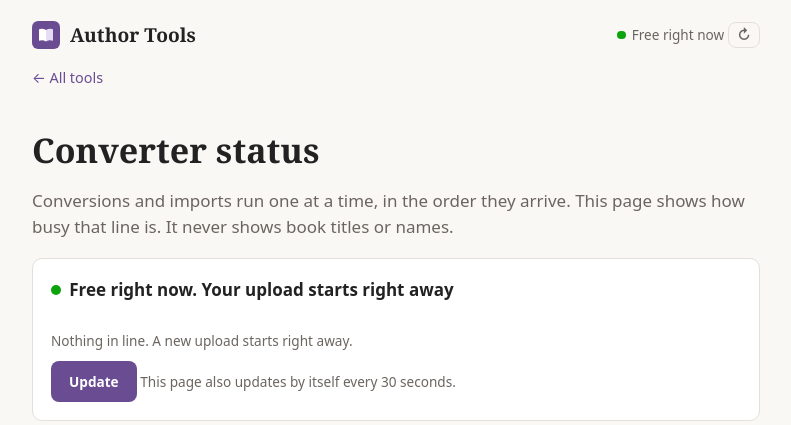
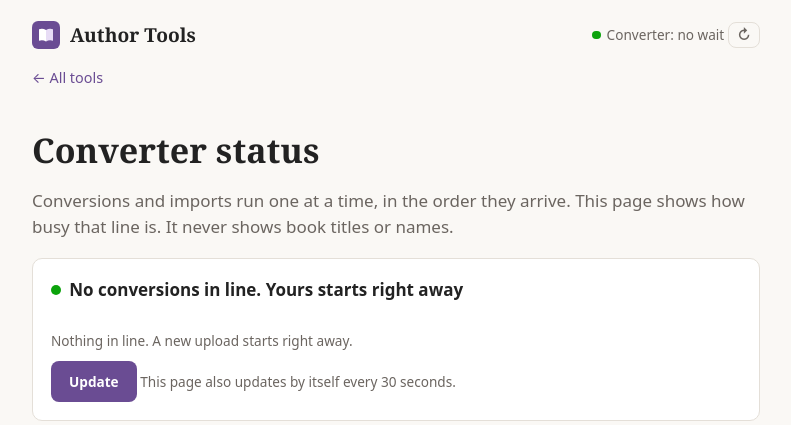
Before and after one commit to hyrum0-a11y/scrivener-to-manuskript, a Flask app: page /status in a window 1280 px wide. Shown: the top 425 px of the page, without its empty margins (244-1035 px from the left). Run offline with Flask 3, Linux system fonts and the light colour scheme; some libraries are stand-ins or nearby versions.

Commit message:
Status badge: say it's the converter, and how many jobs are in line
"Free right now" didn't say what was free. The header badge now reads
"Converter: no wait", "Converter: 3 in line · ~2 min" or "Converter:
full · try again soon", with a tooltip pointing to the full list on
/status; the longer line under upload buttons names the converter too.

Co-Authored-By: Claude Opus 5.5 <noreply@anthropic.com>
Claude-Session: https://claude.ai/code/session_01KGkevVxFNxeJNo3rpvQvQi

```diff
--- a/webapp/jobs.py
+++ b/webapp/jobs.py
@@ -168,14 +168,14 @@ class JobQueue:
         work += sum(typical.get(k, 60) for k in waiting)
         wait = work / max(self.workers, 1)
         if len(waiting) >= self.limits.max_queued:
-            level, short = "full", "Full · try again soon"
-            label = "Full right now. Try again in a few minutes"
+            level, short = "full", "Converter: full · try again soon"
+            label = "Converter full right now. Try again in a few minutes"
         elif running or waiting:
-            level, short = "busy", f"Busy · ~{max(round(wait / 60), 1)} min wait"
-            label = (f"Busy: {len(running)} converting, {len(waiting)} waiting. "
+            level, short = "busy", f"Converter: {len(running) + len(waiting)} in line · ~{max(round(wait / 60), 1)} min"
+            label = (f"Converter busy: {len(running)} converting, {len(waiting)} waiting. "
                      f"New uploads start in {wait_label(wait)}")
         else:
-            level, short, label = "free", "Free right now", "Free right now. Your upload starts right away"
+            level, short, label = "free", "Converter: no wait", "No conversions in line. Yours starts right away"
         return {"running": len(running), "waiting": len(waiting), "wait_seconds": round(wait),
                 "level": level, "label": label, "short": short,
                 "running_jobs": [{"type": type_label(k), "seconds": round(age)} for k, age in running],
--- a/webapp/templates/base.html
+++ b/webapp/templates/base.html
@@ -15,7 +15,7 @@
       <span>Author Tools</span>
     </a>
     <div class="status-badge" data-url="{{ url_for('queue_counts') }}">
-      <a href="{{ url_for('status_page') }}" title="How busy the converter is">
+      <a href="{{ url_for('status_page') }}" title="How many conversions are running or waiting. Click for the full list.">
         <span class="dot {{ site_status.level }}" aria-hidden="true"></span>
         <span class="status-text" aria-live="polite">{{ site_status.short }}</span>
       </a>
```
Also changed, not shown: tests/test_webapp.py (+2 -2 lines).
